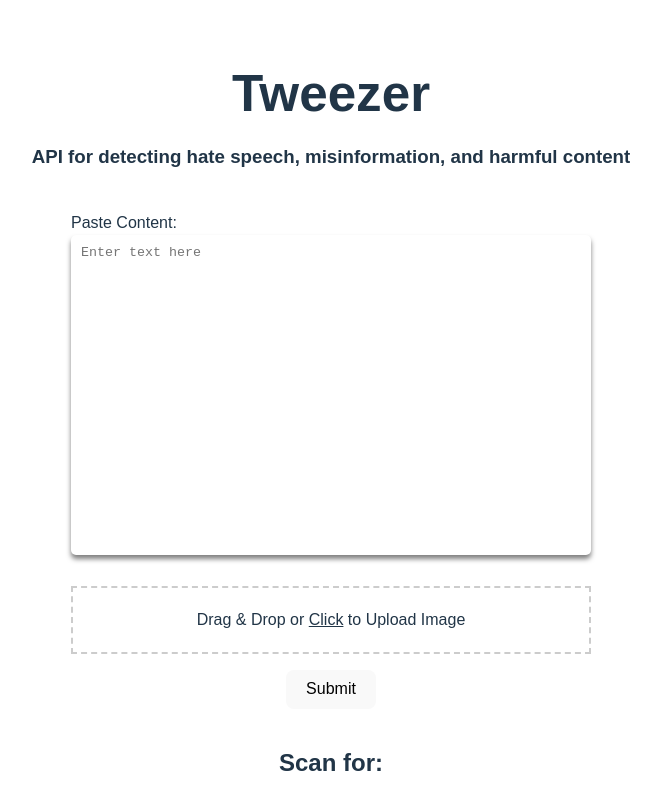
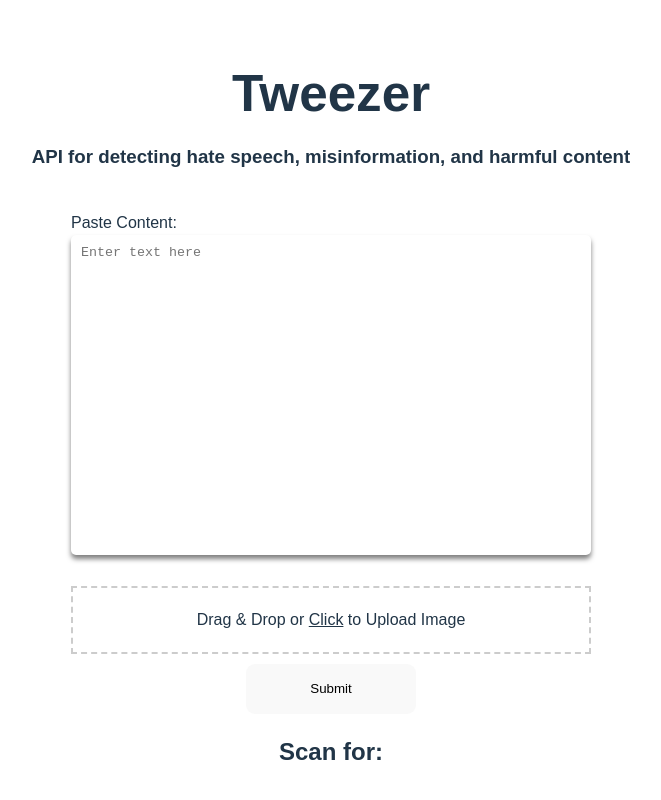
Before and after one commit to Hacked-2024/tweezer, a React (Vite) app: page / in a window 1280 px wide. Shown: the top 800 px of the page, without its empty margins (309-970 px from the left). Built offline with nearby package versions, Linux system fonts and the light colour scheme.

Commit message:
Added some styles for textbox and button

```diff
--- a/src/components/ImageUploadForm.css
+++ b/src/components/ImageUploadForm.css
@@ -15,3 +15,20 @@
     border: none;
     outline: none;
 }
+
+.submit-button {
+    width: 170px;
+    height: 50px;
+    border-radius: 9px;
+    margin-top: 10px;
+    border: none;
+    transition: 0.3s;
+}
+
+.submit-button:hover {
+    box-shadow: rgba(153, 153, 153, 0.2) 0px 7px 29px 0px;
+}
+
+.submit-button:active {
+    background-color: rgb(76, 125, 165) ;
+}
--- a/src/index.css
+++ b/src/index.css
@@ -39,26 +39,6 @@
   margin-bottom: 5vh;
 }
 
-button {
-  border-radius: 8px;
-  border: 1px solid transparent;
-  padding: 0.6em 1.2em;
-  font-size: 1em;
-  font-weight: 500;
-  font-family: inherit;
-  background-color: #1a1a1a;
-  cursor: pointer;
-  transition: border-color 0.25s;
-  margin: 1em;
-}
-button:hover {
-  border-color: #189BCC;
-}
-button:focus,
-button:focus-visible {
-  outline: 4px auto -webkit-focus-ring-color;
-}
-
 @media (prefers-color-scheme: light) {
   :root {
     color: #213547;
```
